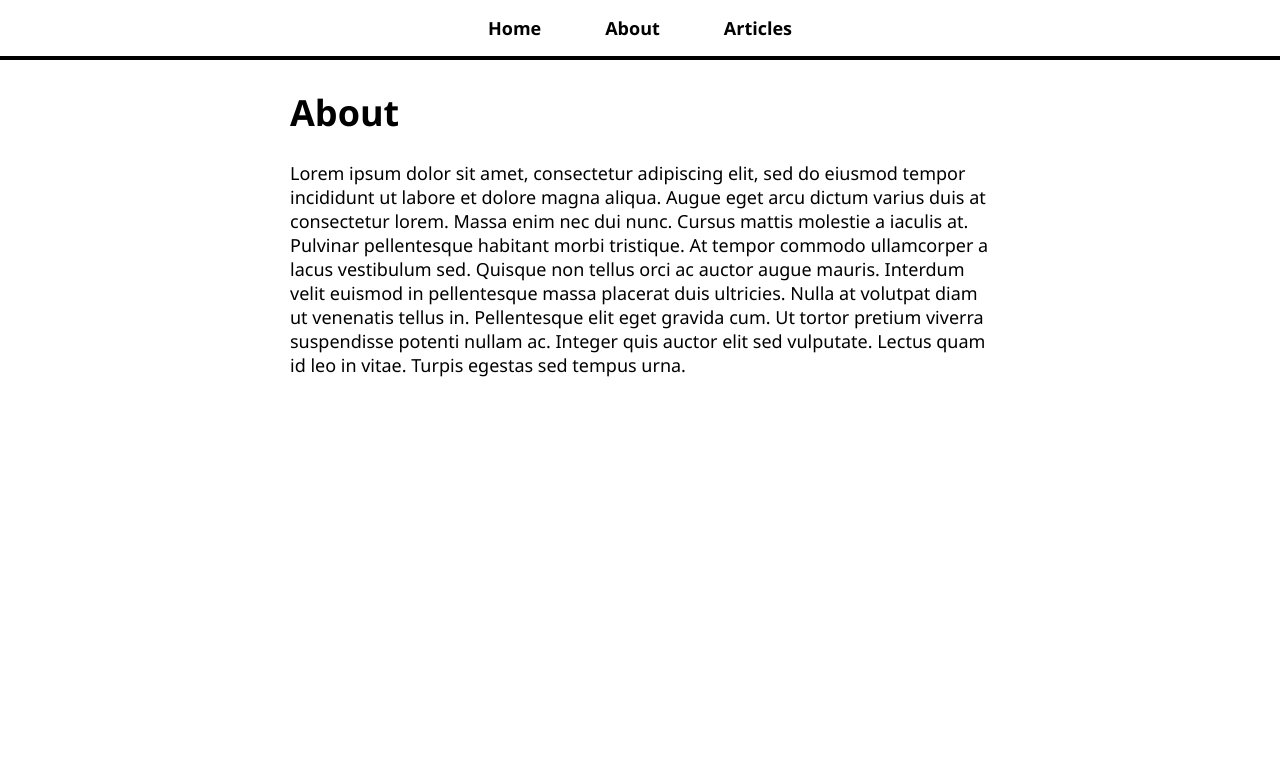
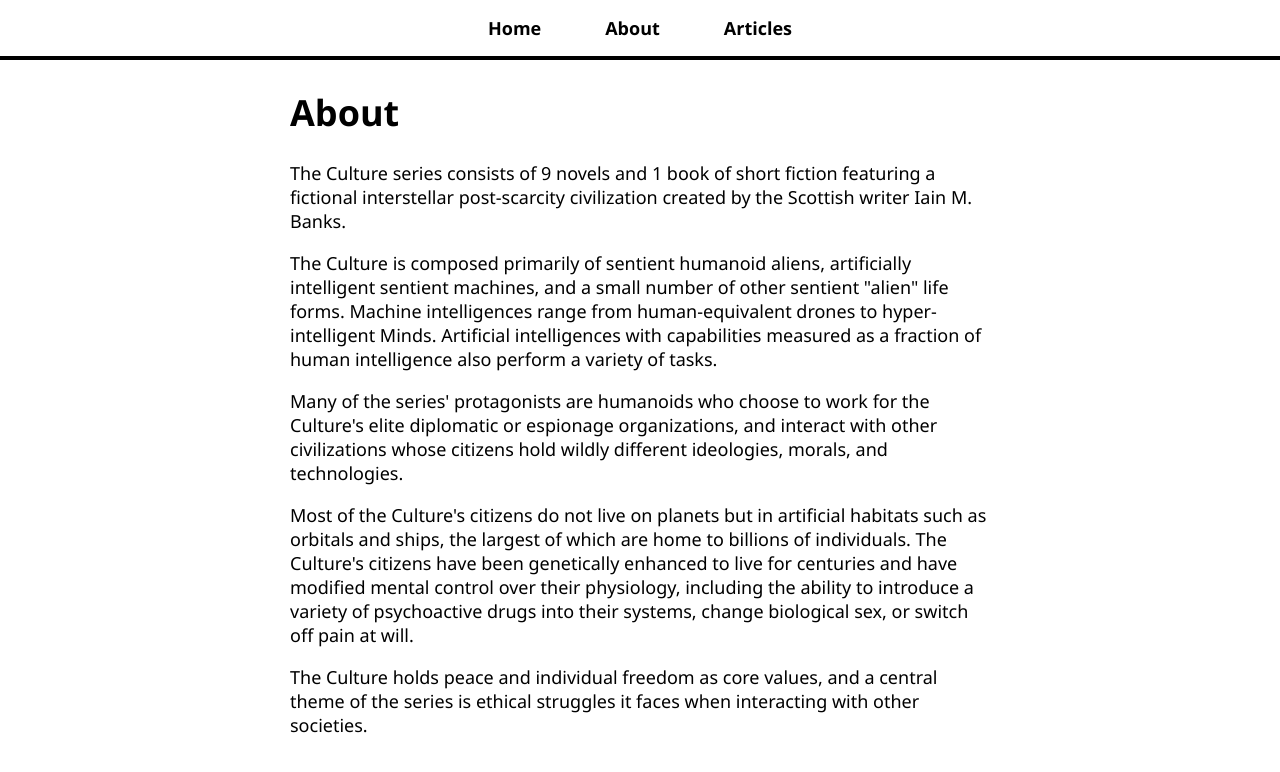
Before and after one commit to becathey/culture-series-react, a React (Create React App) app: page /about in a window 1280 px wide. Shown: the top 772 px of the page. Built offline with nearby package versions, Linux system fonts and the light colour scheme.

Commit message:
Add text to About page

```diff
--- a/src/pages/AboutPage.js
+++ b/src/pages/AboutPage.js
@@ -3,16 +3,37 @@
   <div>
     <h1>About</h1>
     <p>
-      Lorem ipsum dolor sit amet, consectetur adipiscing elit, sed do eiusmod
-      tempor incididunt ut labore et dolore magna aliqua. Augue eget arcu dictum
-      varius duis at consectetur lorem. Massa enim nec dui nunc. Cursus mattis
-      molestie a iaculis at. Pulvinar pellentesque habitant morbi tristique. At
-      tempor commodo ullamcorper a lacus vestibulum sed. Quisque non tellus orci
-      ac auctor augue mauris. Interdum velit euismod in pellentesque massa
-      placerat duis ultricies. Nulla at volutpat diam ut venenatis tellus in.
-      Pellentesque elit eget gravida cum. Ut tortor pretium viverra suspendisse
-      potenti nullam ac. Integer quis auctor elit sed vulputate. Lectus quam id
-      leo in vitae. Turpis egestas sed tempus urna.
+      The Culture series consists of 9 novels and 1 book of short fiction
+      featuring a fictional interstellar post-scarcity civilization created by
+      the Scottish writer Iain M. Banks.
+    </p>
+    <p>
+      The Culture is composed primarily of sentient humanoid aliens,
+      artificially intelligent sentient machines, and a small number of other
+      sentient "alien" life forms. Machine intelligences range from
+      human-equivalent drones to hyper-intelligent Minds. Artificial
+      intelligences with capabilities measured as a fraction of human
+      intelligence also perform a variety of tasks.
+    </p>
+    <p>
+      Many of the series' protagonists are humanoids who choose to work for the
+      Culture's elite diplomatic or espionage organizations, and interact with
+      other civilizations whose citizens hold wildly different ideologies,
+      morals, and technologies.
+    </p>
+    <p>
+      Most of the Culture's citizens do not live on planets but in artificial
+      habitats such as orbitals and ships, the largest of which are home to
+      billions of individuals. The Culture's citizens have been genetically
+      enhanced to live for centuries and have modified mental control over their
+      physiology, including the ability to introduce a variety of psychoactive
+      drugs into their systems, change biological sex, or switch off pain at
+      will.
+    </p>
+    <p>
+      The Culture holds peace and individual freedom as core values, and a
+      central theme of the series is ethical struggles it faces when interacting
+      with other societies.
     </p>
   </div>
 );
```
